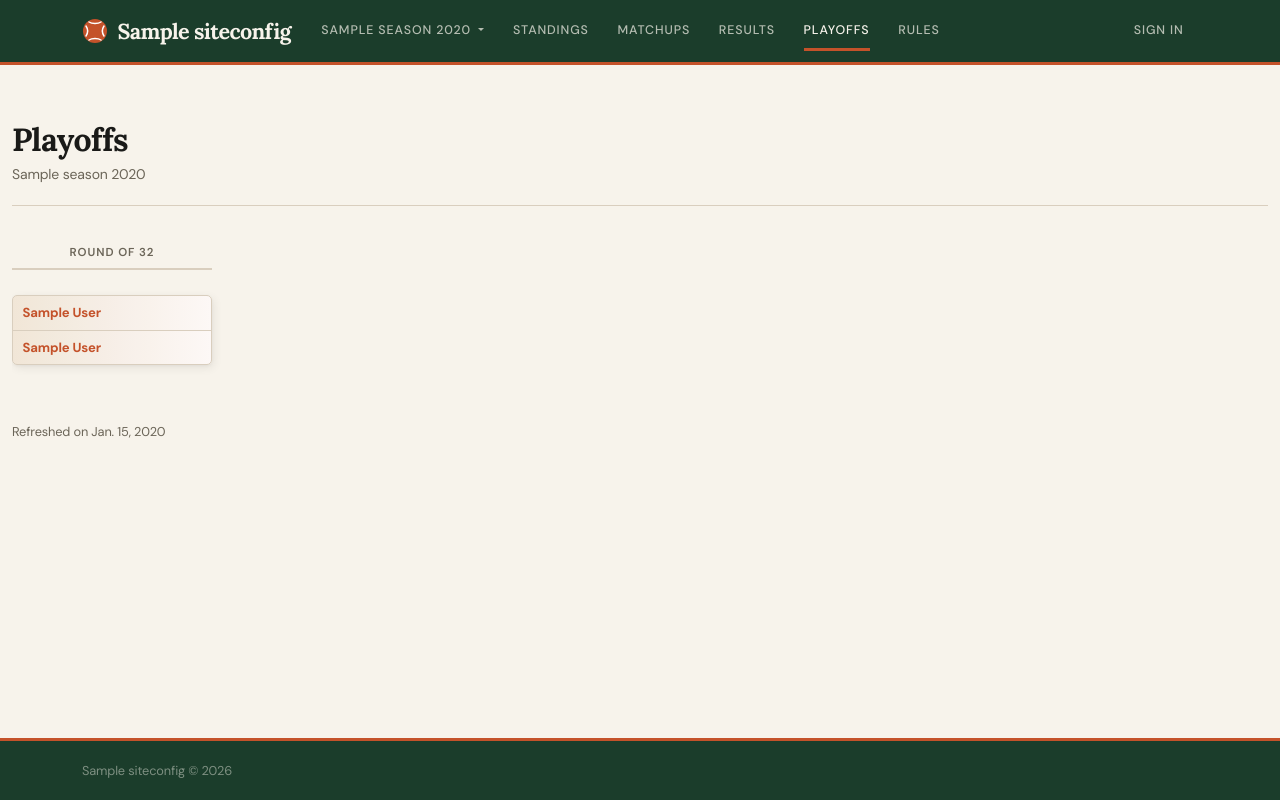
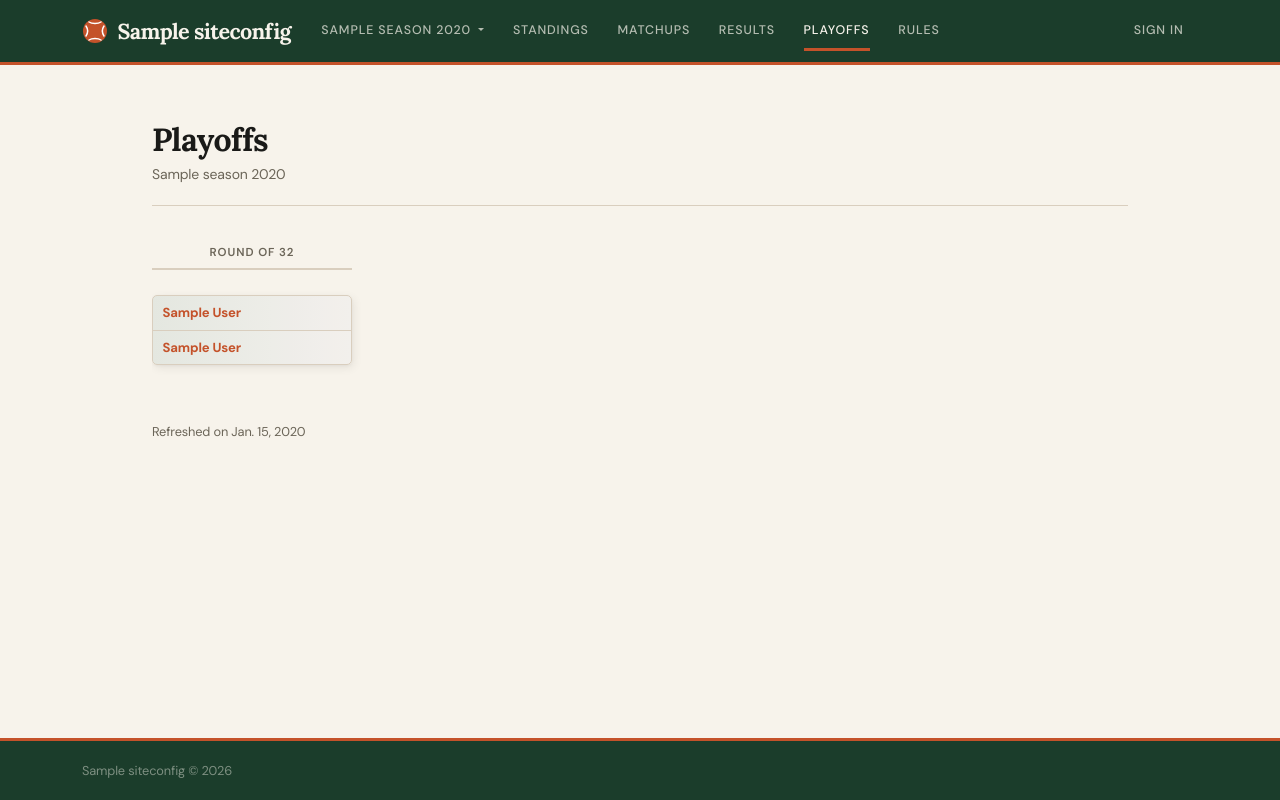
Before and after one commit to brandgor7/tennis_league, a Django app: a page that uses templates/playoffs/bracket.html in a window 1280 px wide. Run offline with Django 5.2, Linux system fonts and the light colour scheme; tables that the repository leaves empty hold one stand-in row (values such as "Sample post").

Commit message:
Bracket: green card gradient, 1000px container, theme tokens
- Add --forest-light and --forest-lighter design tokens to app.css
- Replace sand-to-white bracket card gradient with forest-lighter-to-forest-light green gradient
- Override main .container to 1000px on the playoffs page (vs global 900px cap)
- Revert earlier max-width: 100% full-bleed attempt; remove stale comment

Co-Authored-By: Claude Sonnet 4.6 <noreply@anthropic.com>

```diff
--- a/static/css/app.css
+++ b/static/css/app.css
@@ -11,6 +11,8 @@
   --clay-light:   #EDCFBF;
   --forest:       #1B3D2B;
   --forest-mid:   #2D5C42;
+  --forest-light:   #E5EDE8;
+  --forest-lighter: #F4F7F5;
   --cream:        #F7F3EB;
   --sand:         #EDE5D3;
   --charcoal:     #1A1A18;
--- a/templates/playoffs/bracket.html
+++ b/templates/playoffs/bracket.html
@@ -87,7 +87,7 @@
 
   .bracket-card {
     width: 100%;
-    background: linear-gradient(to left, #ffffff, #f2ecdf);
+    background: linear-gradient(to left, var(--forest-lighter), var(--forest-light));
     border: 1px solid var(--border);
     border-radius: 5px;
     overflow: hidden;
@@ -148,11 +148,10 @@
     .bracket-short-name { display: none; }
   }
 
-  /* Wider container than Bootstrap's default xl (1140px) so the bracket uses
-     more of the screen without a scrollbar, while still being centred on
-     large monitors via the inherited margin: auto. */
-  main > .container {
-    max-width: 1400px;
+  @media (min-width: 992px) {
+    main .container {
+      max-width: 1000px;
+    }
   }
 </style>
 {% endblock %}
```
